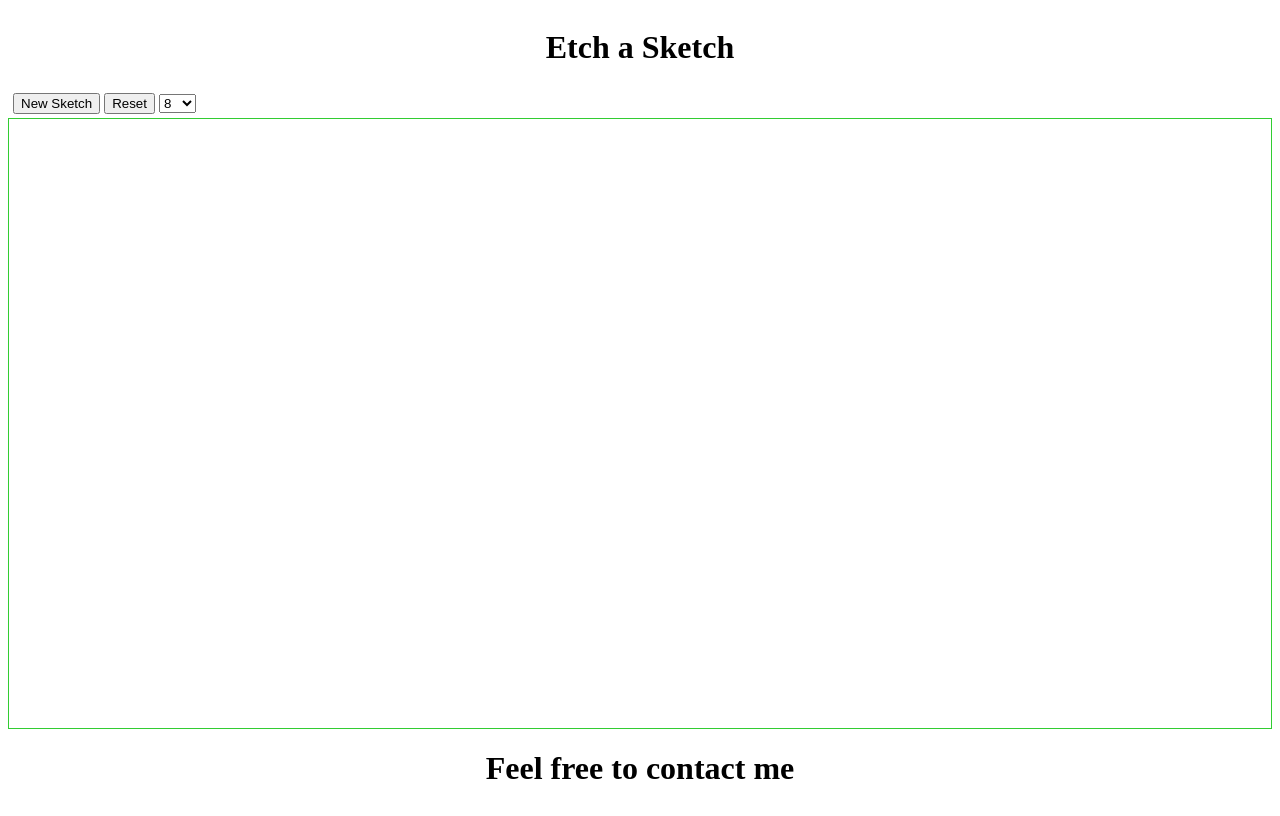
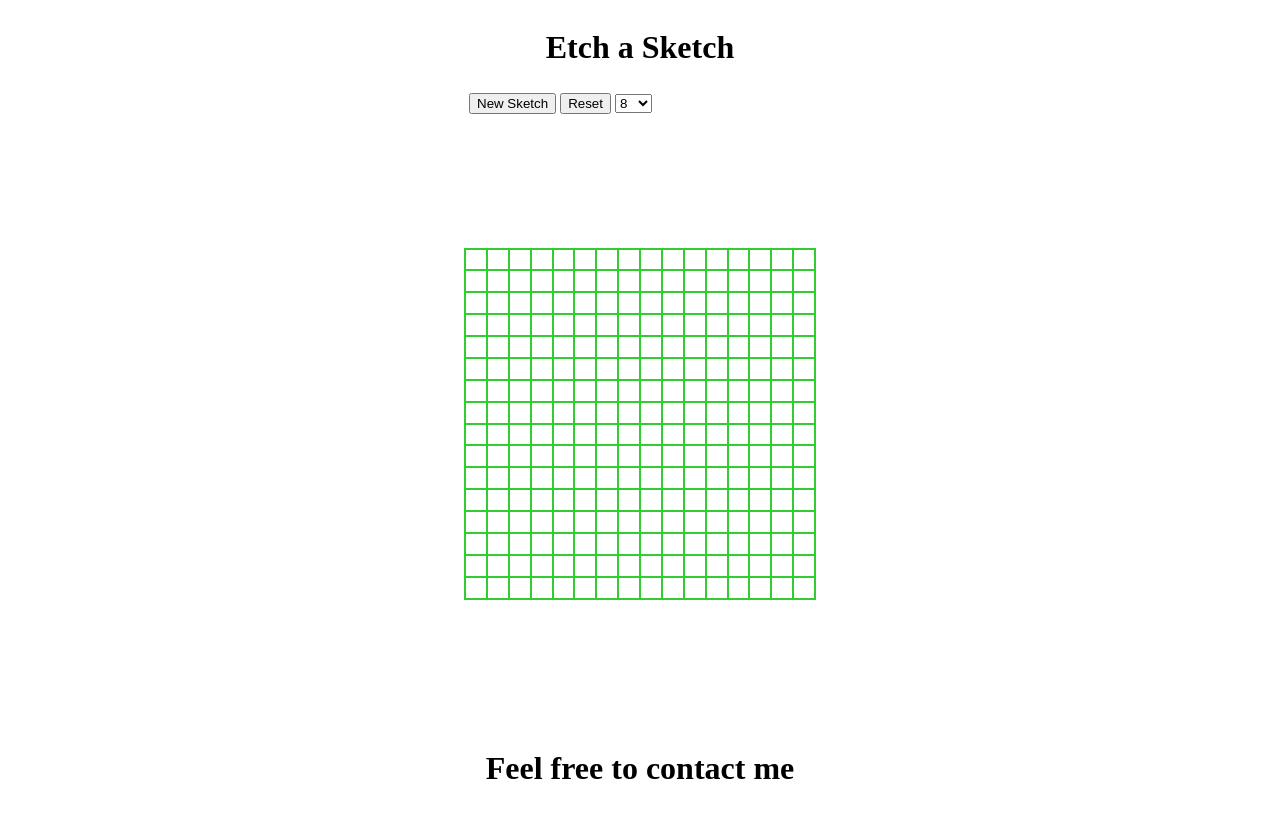
Before and after one commit to dk-ties/Etch-a-Sketch, a plain HTML site: page index.html in a window 1280 px wide. Drawn offline with Linux system fonts and the light colour scheme.

Commit message:
change css from flexbox to grid

```diff
--- a/index.html
+++ b/index.html
@@ -33,7 +33,7 @@
           <option value="64">64</option>
         </select>
       </div>
-      <div class="content"></div>
+      <div class="content" id="content"></div>
       <div class="footer"><h1>Feel free to contact me</h1></div>
     </div>
 
--- a/main.js
+++ b/main.js
@@ -0,0 +1,19 @@
+/* function newGame {
+
+} */
+
+/*Setting up function to auto insert base row on start up */
+/* import { planetVerdant } from "./planetVerdant"; */
+document.body.onload = newBase;
+
+//const planetVerdant = ["Verdant", "DW", 300, 150, 3000, "01-01", "02-02"];
+
+const currentDiv = document.getElementById("content");
+let elementsCount = 16 * 16;
+function newBase() {
+  for (let i = 0; i < elementsCount; i++) {
+    const element = document.createElement("div");
+    element.classList.add("gameGrid");
+    currentDiv.appendChild(element);
+  }
+}
--- a/style.css
+++ b/style.css
@@ -4,6 +4,7 @@
   display: grid;
   grid-template-rows: auto auto 1fr auto;
   align-items: center;
+  justify-content: center;
 }
 
 .header,
@@ -14,9 +15,25 @@
 }
 
 .content {
-  min-height: 100%;
+  /* min-height: 80%;
+  width: 80%; */
+  height: 350px;
+  width: 350px;
+  justify-content: center;
   border: 1px solid limegreen;
+  /* display: flex;
+  flex-wrap: wrap; */
+  display: grid;
+  grid-auto-flow: column;
+  grid-template-columns: repeat(16, 1fr);
+  grid-template-rows: repeat(16, 1fr);
 }
 .menuBar {
   margin: 5px;
 }
+.gameGrid {
+/*   width: 80px;
+  height: 80px; */
+  border: 1px solid limegreen;
+  /* flex: 1 1 auto;/*
+}
```
